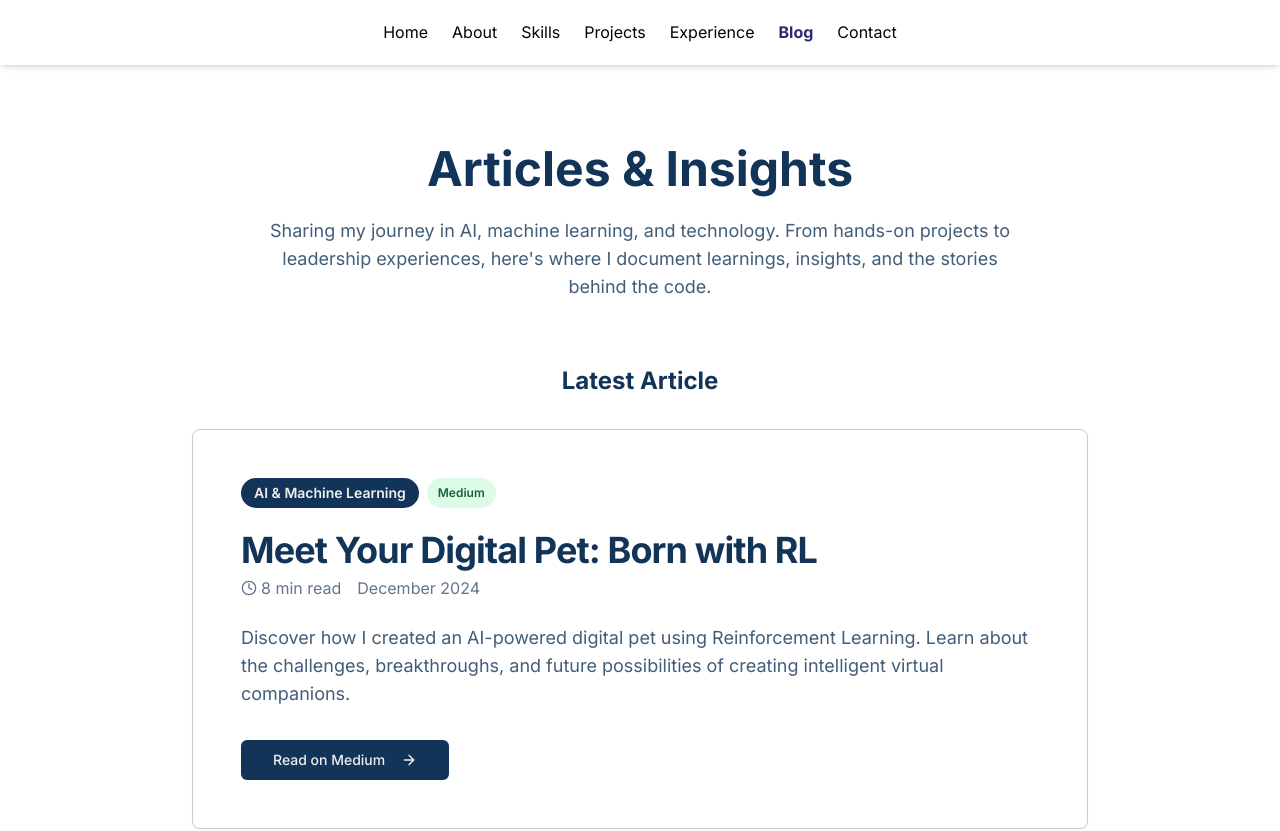
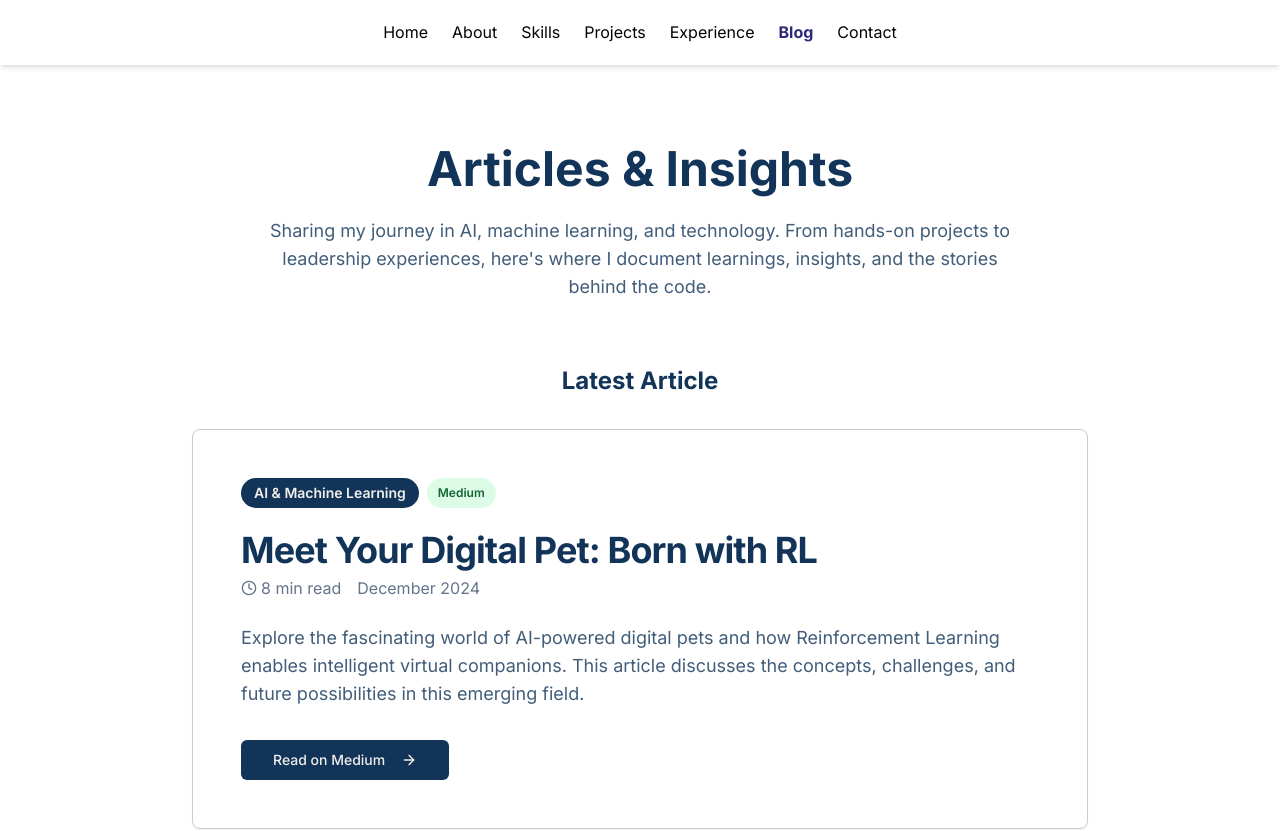
Before and after one commit to Falcon-J/Omkar-J-Portfolio, a Next.js app: page /blog in a window 1280 px wide. Shown: the top 831 px of the page. Built offline with nearby package versions, Linux system fonts and the light colour scheme.

Commit message:
Update digital pet article excerpt for clarity

```diff
--- a/app/blog/page.tsx
+++ b/app/blog/page.tsx
@@ -12,15 +12,15 @@ import { Button } from "@/components/ui/button";
 import { ArrowRight, BookOpen, Clock } from "lucide-react";
 
 export default function BlogPage() {
-  const featuredArticle = {
+const featuredArticle = {
     title: "Meet Your Digital Pet: Born with RL",
     category: "AI & Machine Learning",
     date: "December 2024",
     readTime: "8 min read",
     excerpt:
-      "Discover how I created an AI-powered digital pet using Reinforcement Learning. Learn about the challenges, breakthroughs, and future possibilities of creating intelligent virtual companions.",
+        "Explore the fascinating world of AI-powered digital pets and how Reinforcement Learning enables intelligent virtual companions. This article discusses the concepts, challenges, and future possibilities in this emerging field.",
     link: "https://medium.com/@omkarjawalikar04/meet-your-digital-pet-born-with-rl-d4bb419ee4ef",
-  };
+};
 
   return (
     <PageWrapper>
```
